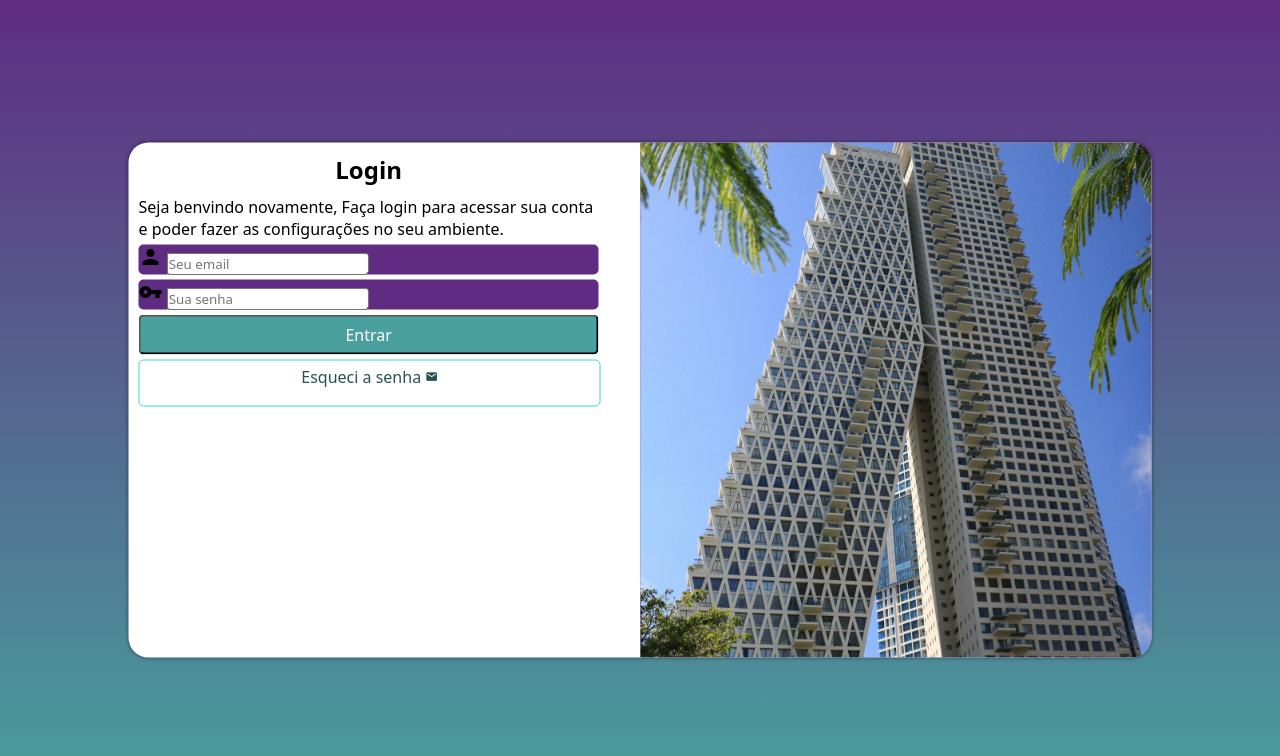
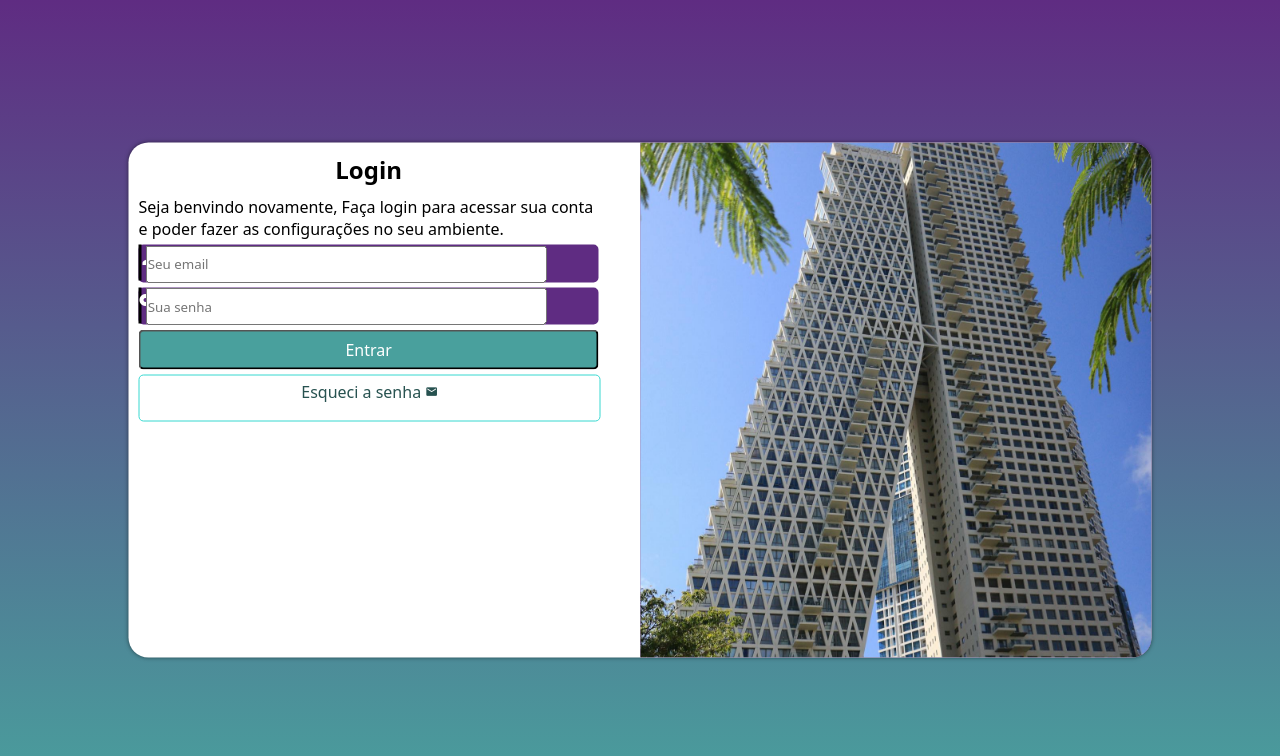
Before and after one commit to eliseuquingalo12/projecto_tela_login, a plain HTML site: page index.html in a window 1280 px wide. Drawn offline with Linux system fonts and the light colour scheme.

Commit message:
minha actualização

```diff
--- a/estilos/style.css
+++ b/estilos/style.css
@@ -62,10 +62,25 @@ form > div.campo{
     background-color:  #5f2c82;
     width: 100%;
     height: 40%;
-    display: block;
     border-radius: 5px;
     margin: 5px 0px;
+
 }
+
+div.campo > i{
+    color: white;
+    font-size: 1.5em;
+     height: 36px;
+     width: 3px;
+    background-color: black;
+
+}
+
+div.campo > input{
+    height: 33px;
+    width: 86.2%;
+}
+
 
 div.campo > label{
     display: none;
```
